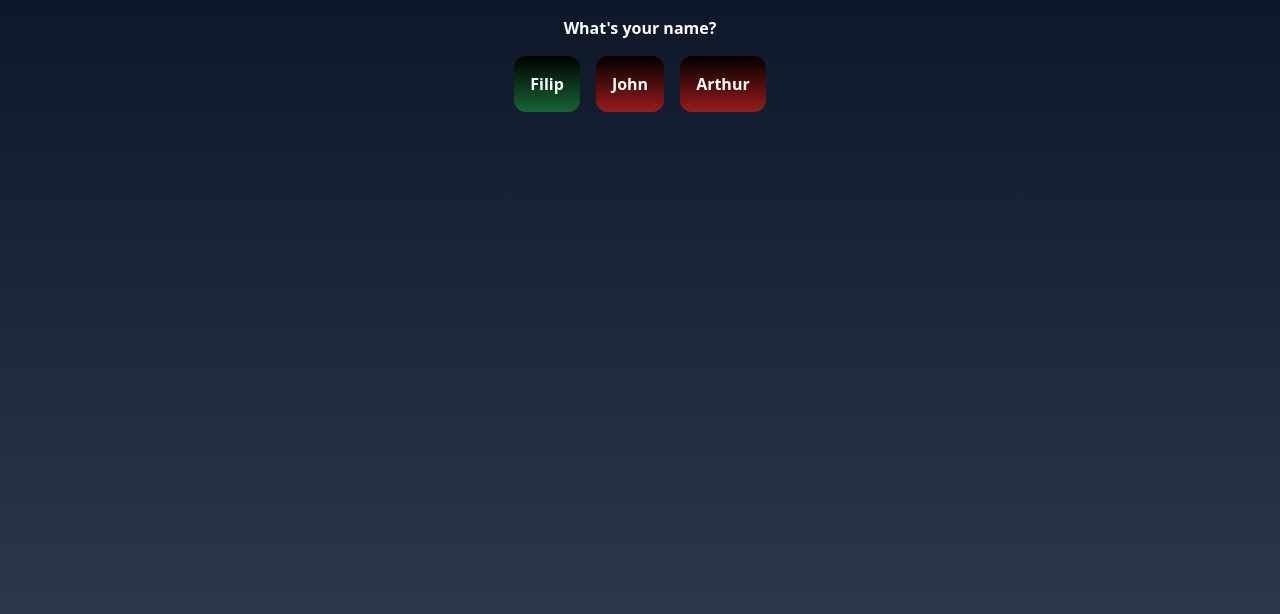
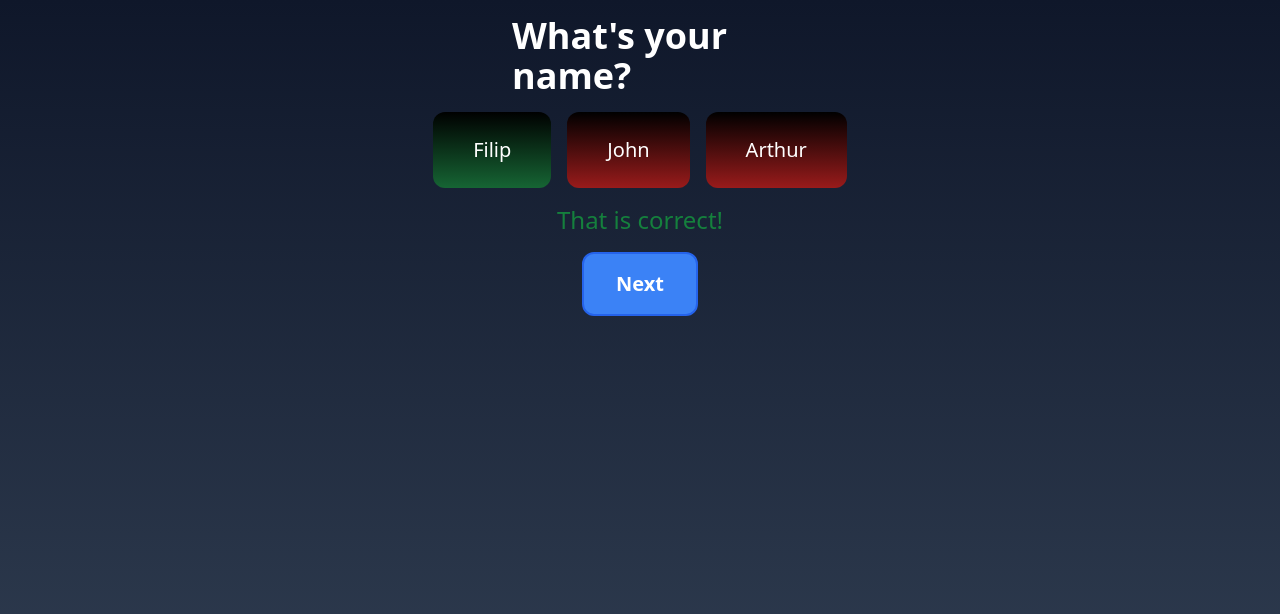
Before and after one commit to pilif139/fasada-projekt, a SvelteKit app: page /question/0 in a window 1280 px wide. Both pictures are taken after a click on the button "Filip". Shown: the top 614 px of the page. Built offline with nearby package versions, Linux system fonts and the light colour scheme.

Commit message:
content route structure, fixed answering questions.

```diff
--- /dev/null
+++ b/src/lib/components/FirstPage.svelte
@@ -0,0 +1,3 @@
+<div>
+    First Page
+</div>
--- /dev/null
+++ b/src/lib/content.ts
@@ -0,0 +1,7 @@
+import FirstPage from "./components/FirstPage.svelte";
+
+export const contents = [
+    {
+        "component" : FirstPage,
+    }
+]
--- a/src/lib/questions.ts
+++ b/src/lib/questions.ts
@@ -1,11 +1,10 @@
 export type QuestionType = {
-    type: "text" | "number" | "checkbox";
     question: string;
-    answers: string[] | number[] | boolean[];
+    answers: string[];
     correctAnswer: string | number | boolean | string[];
 }
 
-export const questions = [
+export const questions : QuestionType[] = [
     {
         question: "What's your name?",
         answers: [
@@ -14,4 +13,5 @@ export const questions = [
             "Arthur",
         ],
         correctAnswer: 0, // index of correct answer in answers array
-    }];
+    },
+];
--- a/src/routes/+error.svelte
+++ b/src/routes/+error.svelte
@@ -2,7 +2,9 @@
     import {page} from "$app/stores";
 </script>
 
-<div class="m-auto text-center">
-    <h1 class="font-extrabold text-4xl">Error {$page.status}</h1>
-    <h2 class="text-2xl">{$page.error?.message}</h2>
+<div class="m-auto text-center flex flex-col gap-4">
+    <h1 class="font-extrabold text-5xl">Error
+        <span class="text-red-500">{$page.status}</span>
+    </h1>
+    <h2 class="text-3xl">{$page.error?.message} :(</h2>
 </div>
--- a/src/routes/+layout.svelte
+++ b/src/routes/+layout.svelte
@@ -2,6 +2,6 @@
     import "../app.css";
 </script>
 
-<main class="bg-gradient-to-t from-slate-700 to-slate-900 w-screen h-screen flex flex-col items-center py-4 text-white font-bold">
+<main class="bg-gradient-to-t from-slate-700 to-slate-900 w-screen h-screen flex flex-col items-center py-4 text-white font-medium">
     <slot></slot>
 </main>
--- a/src/routes/+page.svelte
+++ b/src/routes/+page.svelte
@@ -1,3 +1,13 @@
-<main>
-    <h1 class="text-4xl text-blue-800 font-nunito font-bold">Fasada</h1>
+<script lang="ts">
+</script>
+
+<main class="flex flex-col items-center text-xl gap-8 w-[40vw] text-center">
+    <div class="text-6xl text-blue-500 font-nunito font-extrabold" >Fasada</div>
+    <p class="text-2xl">Dzięki tej stronie dowiesz się czym jest wzorzec projektowy fasady</p>
+    <a
+        href="/question/0"
+        class="bg-blue-500 px-8 py-4 rounded-xl text-xl font-bold hover:bg-blue-800 transition-all border-2 border-blue-600"
+    >
+        Kliknij, aby zacząć!
+    </a>
 </main>
--- /dev/null
+++ b/src/routes/content/[id]/+page.svelte
@@ -0,0 +1,7 @@
+<script lang="ts">
+    export let data;
+    const {content} = data;
+    console.log(content);
+</script>
+
+<svelte:component this={content.component} />
--- /dev/null
+++ b/src/routes/content/[id]/+page.ts
@@ -0,0 +1,14 @@
+import { error } from '@sveltejs/kit';
+import { contents } from '$lib/content';
+
+export function load({params}){
+    const id = Number(params.id);
+    const content = contents[id];
+    if(!content){
+        return error(404, 'Content not found');
+    }
+    return {
+        content: content,
+        id: id,
+    };
+}
--- a/src/routes/question/[id]/+page.svelte
+++ b/src/routes/question/[id]/+page.svelte
@@ -1,49 +1,74 @@
 <script lang="ts">
+  import { page } from '$app/stores';
+
   export let data;
-  const question = data.question;
-  let currentAns: number | null = null;
+  const {question} = data;
+  const id = Number($page.params.id);
+
+  let clickedAns: number | null = null;
   let completed = false;
+
+  let message = "";
+  let messageStyle = "";
+
 
   const handleAnswer = (e: MouseEvent, index: number) => {
     if(!completed){
-      const target = e.target as HTMLButtonElement;
-      currentAns = index;
+      clickedAns = index;
       completed=true;
 
       // add points to the user
       if (index === question.correctAnswer) {
+        message = "That is correct!";
+        messageStyle = "text-green-700";
       } else {
+        message = "That is incorrect!";
+        messageStyle = "text-red-700";
       }
     }
   };
+
+  const buttonStyle = "bg-gradient-to-t to-black px-10 py-6 rounded-xl mx-2"
 </script>
 
 <main class="flex flex-col items-center gap-4 w-[20vw]">
-  <h1>{question.question}</h1>
-  <ul class="flex justify-between">
+  <h1 class="text-4xl font-extrabold">{question.question}</h1>
+  <ul class="flex justify-between text-xl">
     {#each question.answers as answer, index}
-      {#if currentAns === question.correctAnswer && currentAns === index}
+      {#if clickedAns === index && index === question.correctAnswer || completed === true && index === question.correctAnswer}
         <button
           on:click={(e) => handleAnswer(e, index)}
-          class="bg-gradient-to-t from-green-800 to-black p-4 rounded-xl mx-2"
+          class="from-green-800 {buttonStyle}"
         >
           {answer}
         </button>
-      {:else if index !== question.correctAnswer && currentAns !== null}
+        {:else if clickedAns === index}
         <button
-        on:click={(e) => handleAnswer(e, index)}
-        class="bg-gradient-to-t from-red-800 to-black p-4 rounded-xl mx-2"
-      >
-        {answer}
-      </button>
+          on:click={(e) => handleAnswer(e, index)}
+          class="from-red-800 {buttonStyle} border-4 border-white"
+        >
+          {answer}
+        </button>
+        {:else if index !== question.correctAnswer && clickedAns !== null}
+          <button
+          on:click={(e) => handleAnswer(e, index)}
+          class="from-red-800 {buttonStyle}"
+        >
+          {answer}
+        </button>
       {:else}
         <button
           on:click={(e) => handleAnswer(e, index)}
-          class="bg-gradient-to-t from-slate-950 to-black p-4 rounded-xl mx-2"
+          class=" from-slate-950 {buttonStyle}"
         >
           {answer}
         </button>
       {/if}
     {/each}
   </ul>
+
+  {#if completed}
+    <p class="text-2xl {messageStyle}">{message}</p>
+    <a href="/content/{id}" class="bg-blue-500 px-8 py-4 rounded-xl text-xl font-bold hover:bg-blue-800 transition-all border-2 border-blue-600">Next</a>
+  {/if}
 </main>
--- a/src/routes/question/[id]/+page.ts
+++ b/src/routes/question/[id]/+page.ts
@@ -9,5 +9,6 @@ export function load({params}){
     }
     return {
         question: question,
+        id: id,
     };
 }
```
